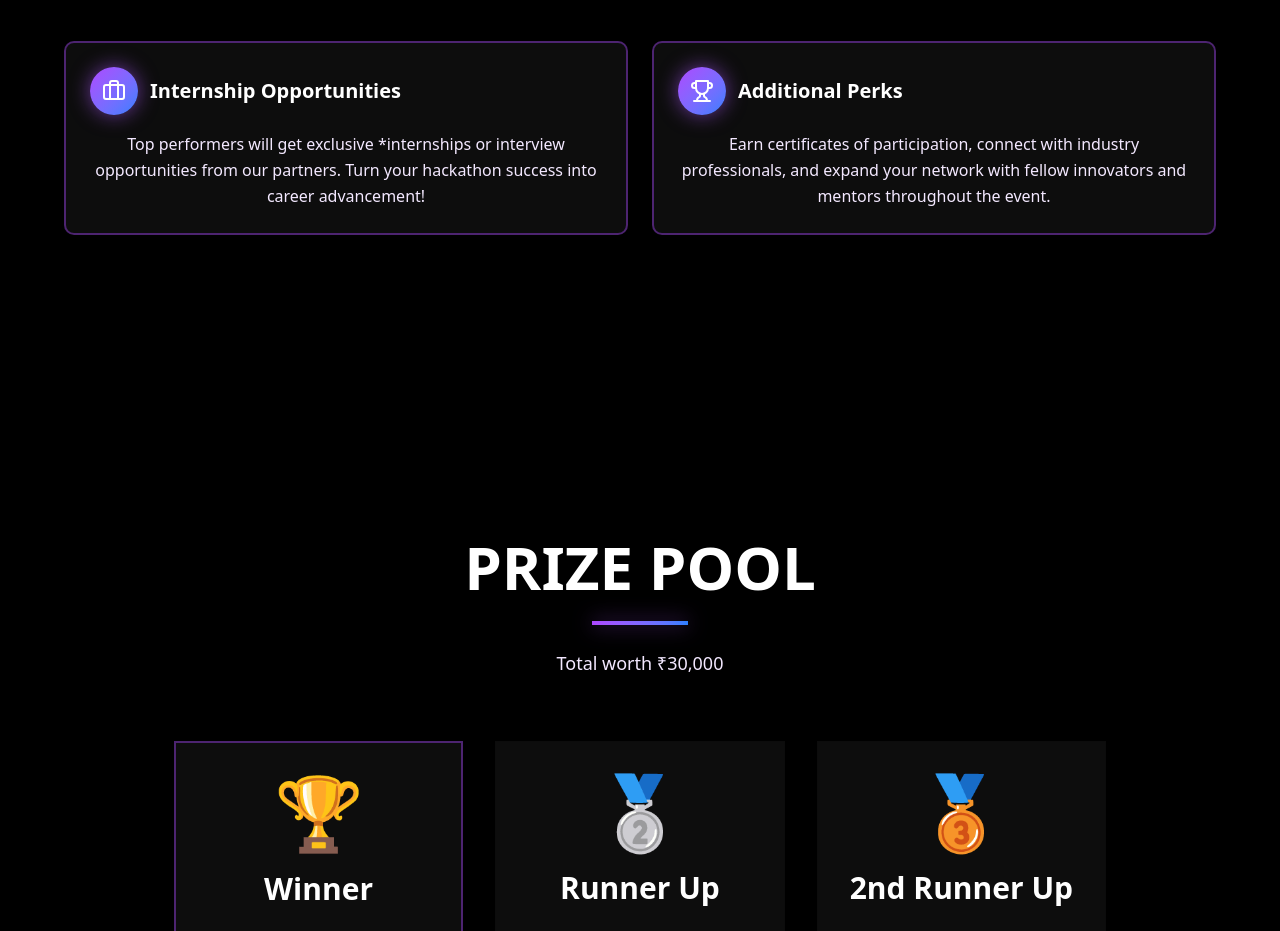
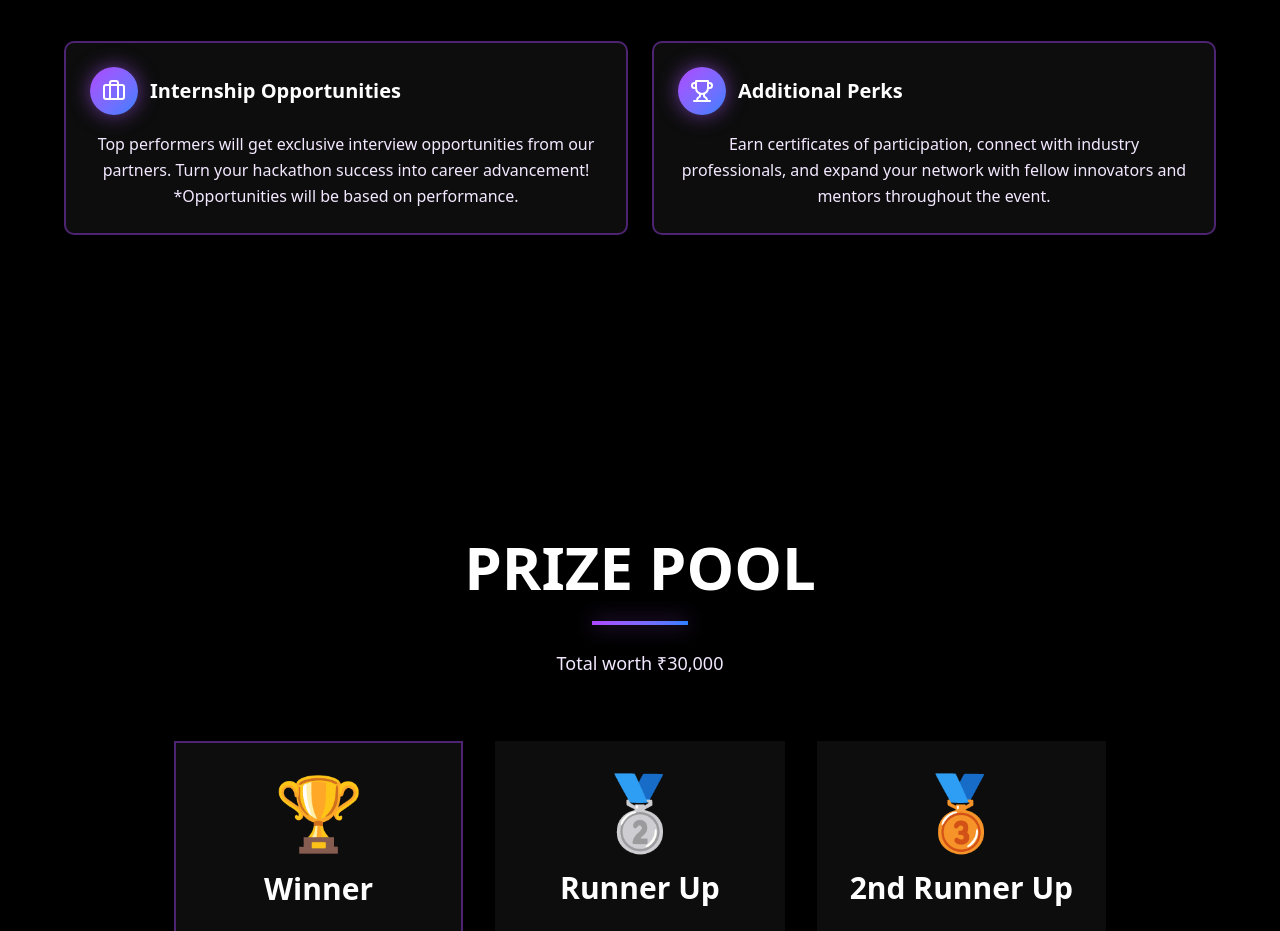
Before and after one commit to shaneisraeln/NeoVerse26, a React (Vite) app: page / in a window 1280 px wide. Shown: the part 1240-2171 px from the top of the page. Built offline with nearby package versions, Linux system fonts and the light colour scheme.

Commit message:
Added disclaimer

```diff
--- a/src/components/AboutSection.tsx
+++ b/src/components/AboutSection.tsx
@@ -41,7 +41,7 @@ export default function AboutSection() {
                 <h3 className="text-xl font-bold text-white">Internship Opportunities</h3>
               </div>
               <p className="text-purple-100 leading-relaxed">
-                Top performers will get exclusive *internships or interview opportunities from our partners. Turn your hackathon success into career advancement!
+                Top performers will get exclusive interview opportunities from our partners. Turn your hackathon success into career advancement! *Opportunities will be based on performance.
               </p>
             </div>
 
```
